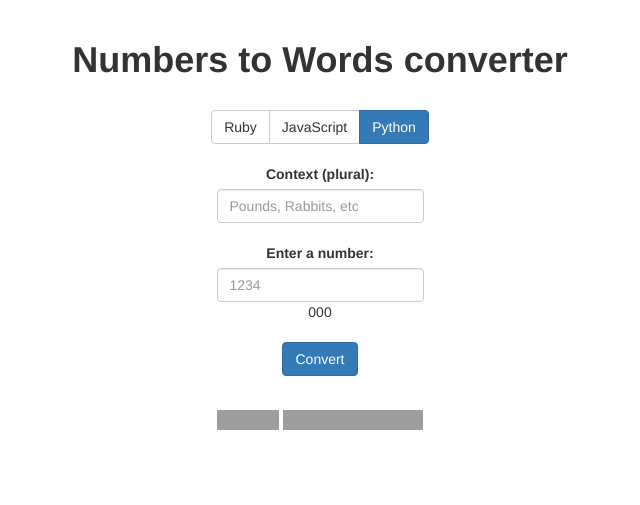
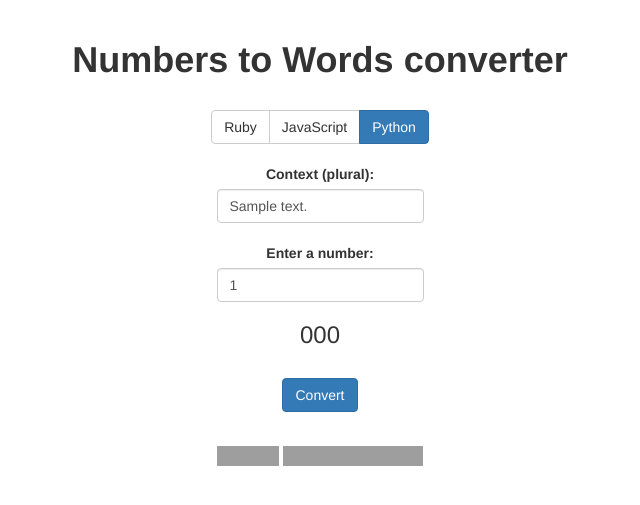
Before and after one commit to muhanad40/Numbers-To-Words-Python, a Flask app: template app/app/templates/index.html in a window 1280 px wide. Shown: the top 505 px of the page, without its empty margins (320-960 px from the left). Run offline with Flask 2, Linux system fonts and the light colour scheme; the template is opened without the code that fills it: most values are stand-ins (such as "Sample title", 1, 10 or a date in 2020); parts of the project's set-up code (start-up, migrations or seed data) failed here and were passed over; some libraries are stand-ins or nearby versions; grey boxes are pictures that could not be loaded.

Commit message:
Minor corrections

```diff
--- a/app/app/templates/index.html
+++ b/app/app/templates/index.html
@@ -16,14 +16,14 @@
 			<div class="form-group">
 				<label for="input-context">Context (plural):</label>
 				<br/>
-				<input type="text" id="input-context" class="form-control" value="" placeholder="Pounds, Rabbits, etc" name="context" />
+				<input type="text" id="input-context" class="form-control" value="{{ context }}" placeholder="Pounds, Rabbits, etc" name="context" />
 				<br/><br/>
 				<label for="input">Enter a number:</label><br/>
-				<input type="text" id="input" class="form-control" value="" placeholder="1234" name="numbers" />
+				<input type="text" id="input" class="form-control" value="{{ number }}" placeholder="1234" name="numbers" />
 			</div>
 			<br/>
 			<div id="output">
-				{{ numbers_output }}
+				<h3>{{ numbers_output }}</h3>
 			</div>
 			<br/>
 			<input type="submit" class="btn btn-primary" value="Convert"/>
```
